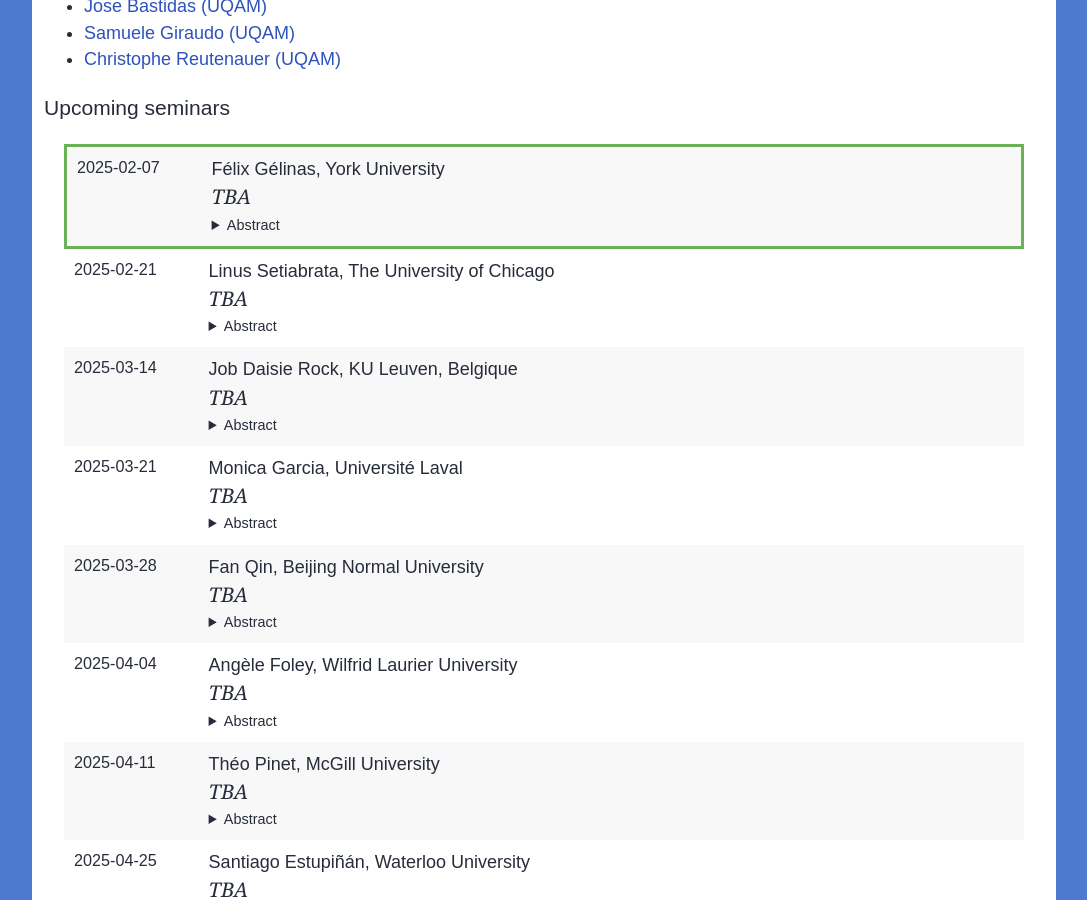
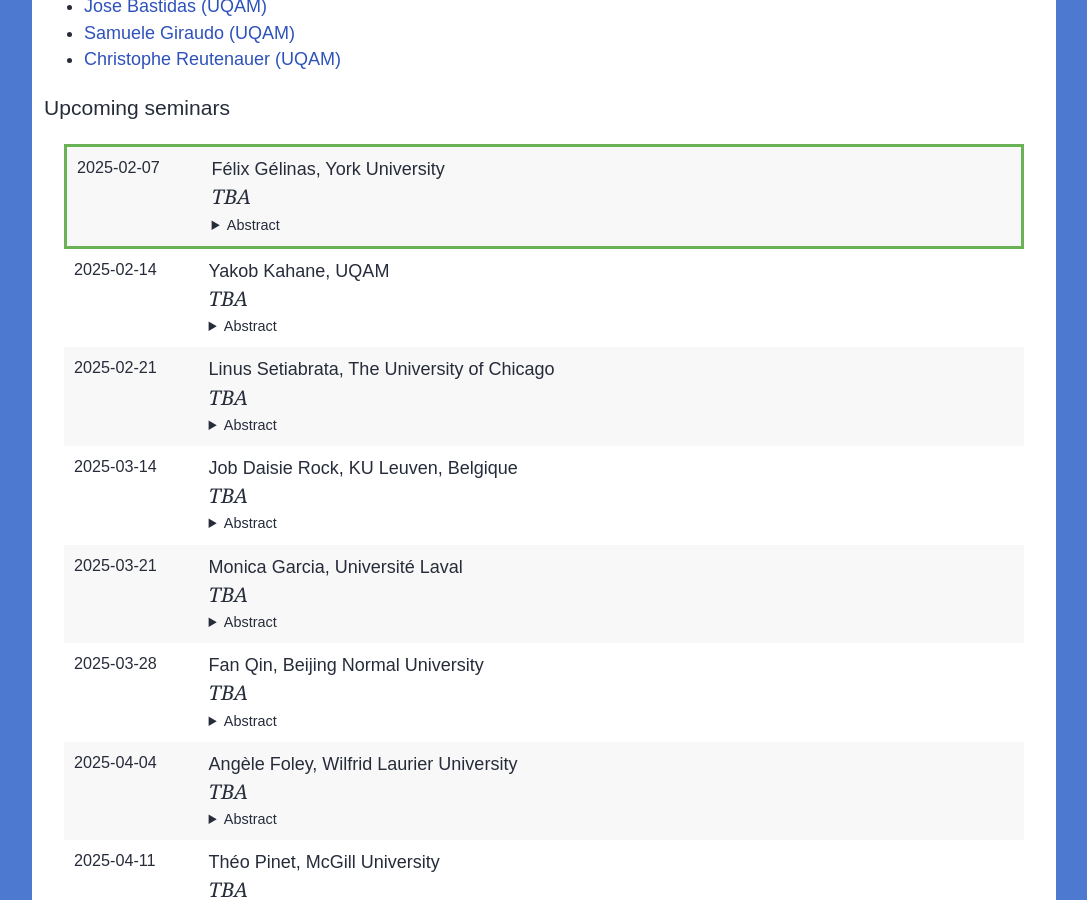
Before and after one commit to lacim-uqam/lacim-uqam.github.io, a Jekyll site: the page built from en/seminar.md, in a window 1280 px wide and 900 px high, scrolled down 715 px. Shown: the whole window, without its empty margins (96-1183 px from the left). Built offline with Jekyll 4.4.1, drawn with Linux system fonts in a browser that asks for light colours; formulas are drawn with MathJax 3; our own code applies the rules of GitHub Pages for plain Markdown files.

Commit message:
Update lacim-seminar.yml

```diff
--- a/_data/lacim-seminar.yml
+++ b/_data/lacim-seminar.yml
@@ -59,6 +59,14 @@
   title: >
     TBA
   date: 2025-02-21
+  abstract: >
+    TBA
+
+- speaker: Yakob Kahane
+  affiliation: UQAM
+  title: >
+    TBA
+  date: 2025-02-14
   abstract: >
     TBA
 
```
